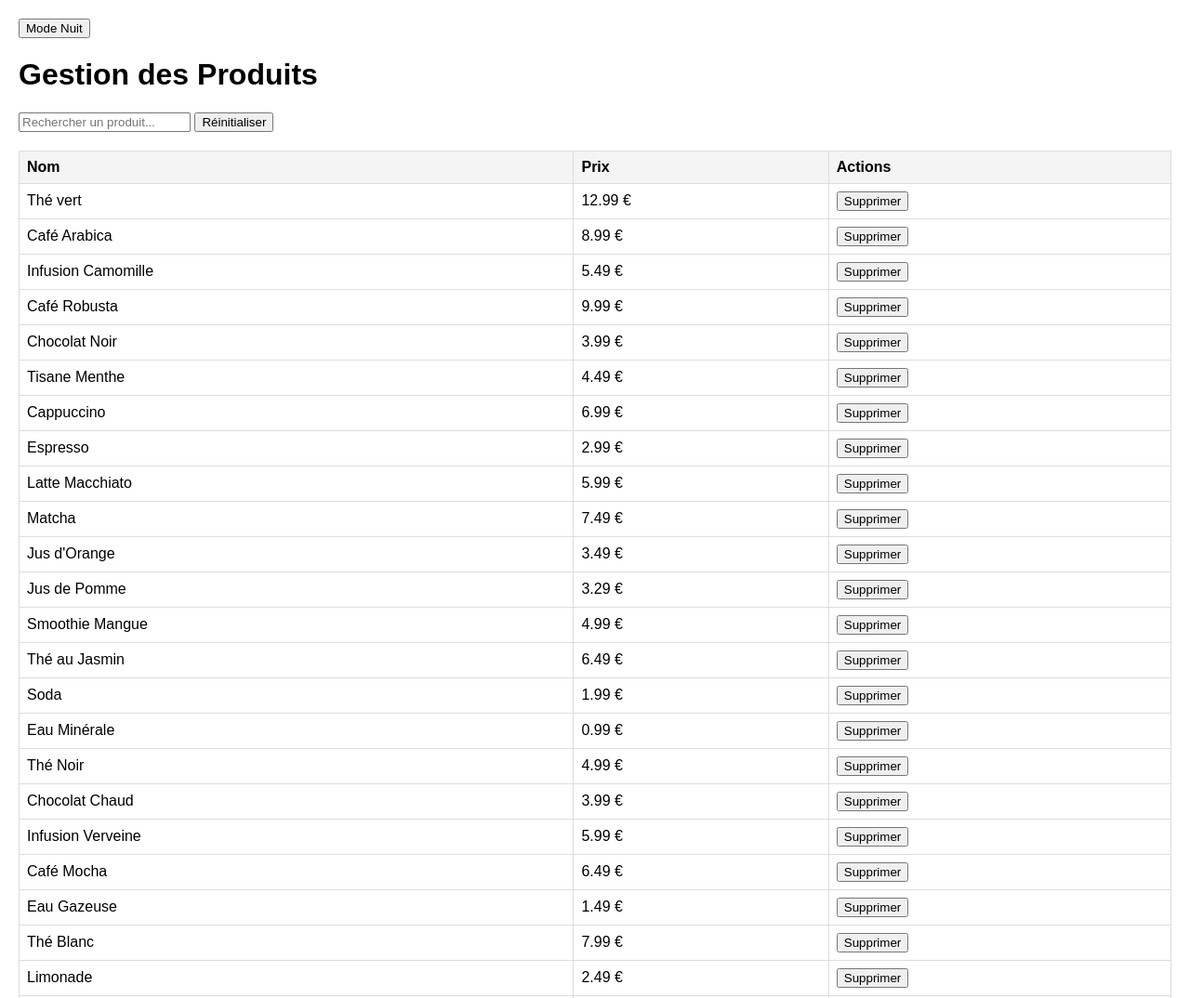
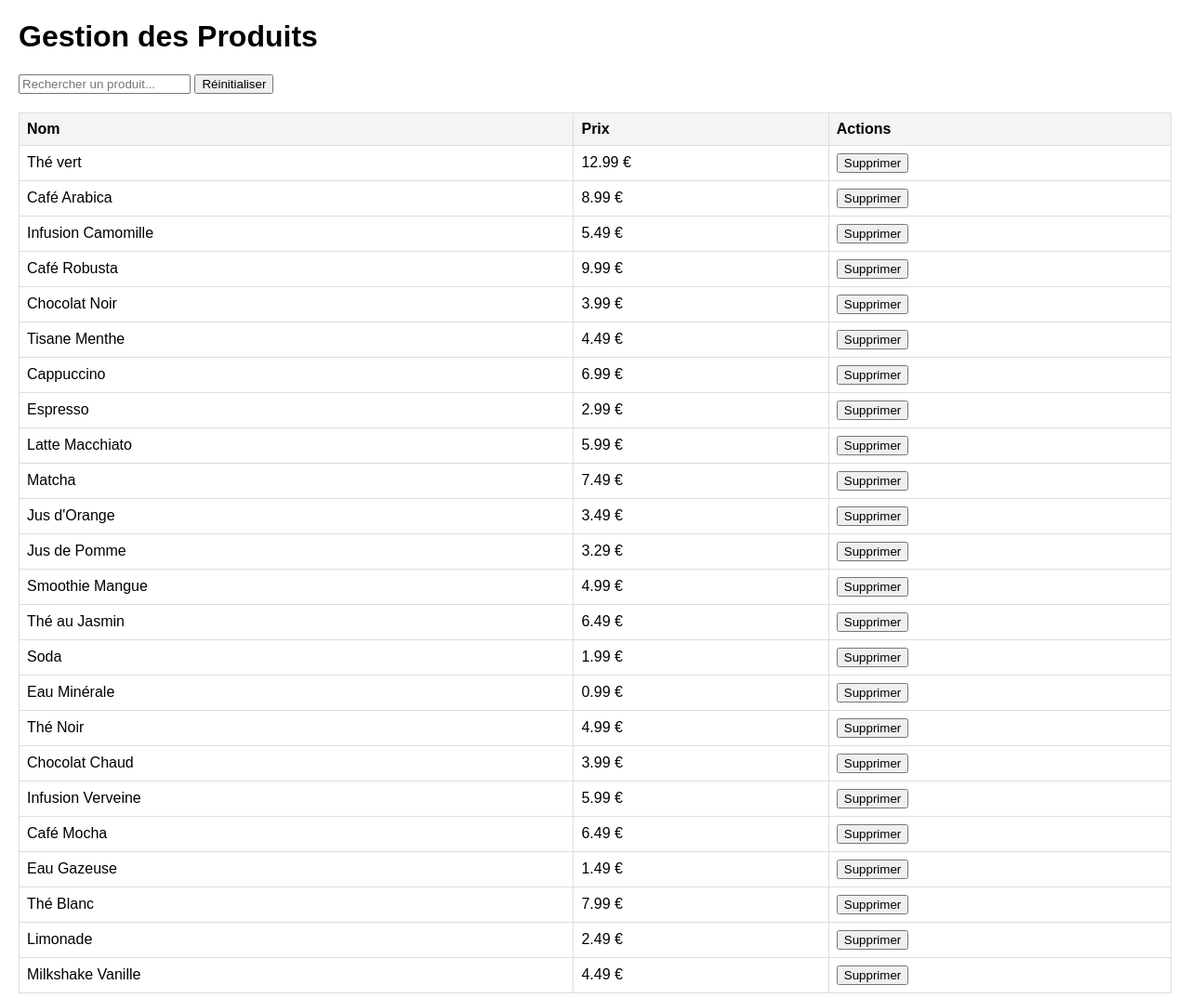
Before and after one commit to louisdev92/SiteJS, a plain HTML site: page index.html in a window 1280 px wide. Shown: the top 1074 px of the page at 93% size. Drawn offline with Linux system fonts and the light colour scheme.

Commit message:
Update index.html

```diff
--- a/index.html
+++ b/index.html
@@ -4,7 +4,6 @@
     <meta charset="UTF-8">
     <meta name="viewport" content="width=device-width, initial-scale=1.0">
     <link rel="stylesheet" href="styles.css">
-    <button id="night-mode-toggle">Mode Nuit</button>
 
     <title>Gestion des Produits</title>
 </head>
```
